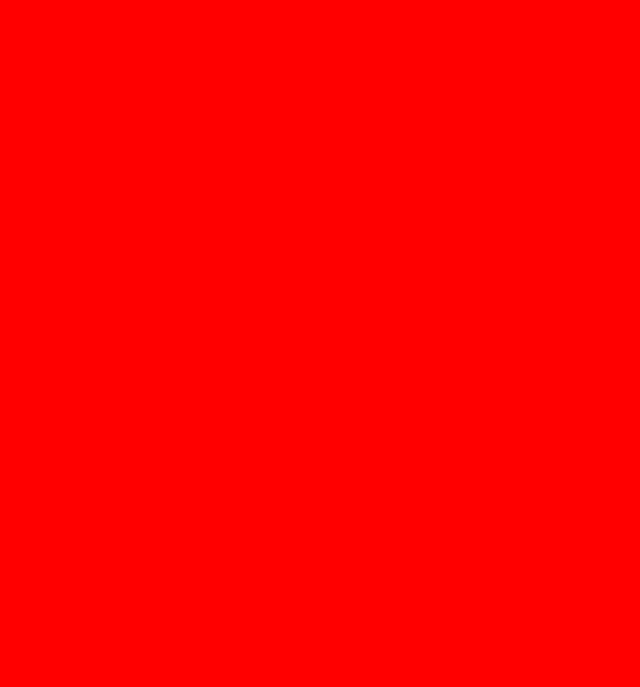
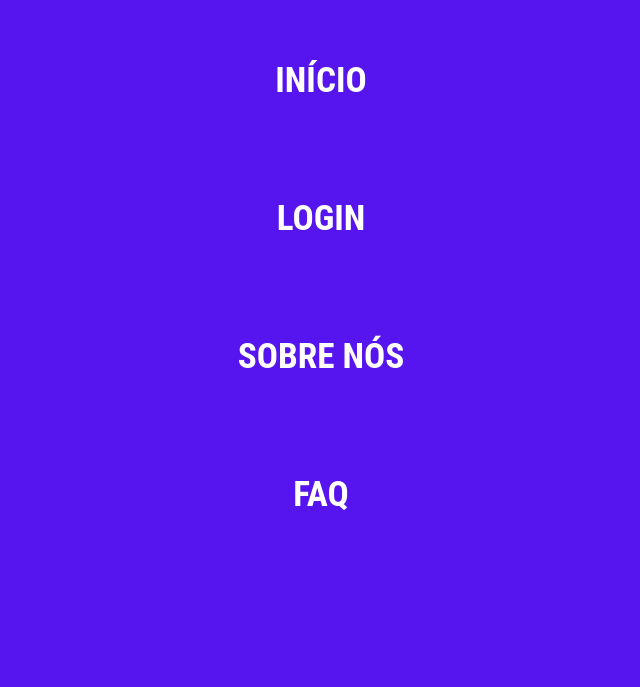
Before and after one commit to alioshr/bio-products-ssr, a Next.js app: page / in a window 1280 px wide. Shown: the part 113-800 px from the top of the page, without its empty margins (319-959 px from the left). Built offline with nearby package versions, Linux system fonts and the light colour scheme.

Commit message:
getting stuff into Nexjs

```diff
--- a/Components/Navigation/Toolbar/Toolbar.js
+++ b/Components/Navigation/Toolbar/Toolbar.js
@@ -15,6 +15,7 @@ import { Bee } from "../../../public/Icon/Icon";
 import Link from "next/link";
 import { faShoppingBag } from "@fortawesome/free-solid-svg-icons";
 import { FontAwesomeIcon } from "@fortawesome/react-fontawesome";
+import Dropdown from "../../../UI/Dropdown/Dropdown";
 
 const HamburgerButton = ({ active, toggleNavItems }) => {
   return (
@@ -50,19 +51,17 @@ const Toolbar = ({ visible }) => {
   const dispatch = useDispatch();
   const navItemsActive = useSelector((state) => state.navigation.showNavItems);
   const navItems = useSelector((state) => state.navigation.navItems);
-  console.log(navItemsActive);
+
   useEffect(() => {
     setGlobalWindow(window);
   }, []);
 
-  let toolbarIconHidden = { top: "-10vh" };
-  let toolbarIconShow = { bottom: "1rem" };
   let topIconStyle = !visible ? { top: "-10vh" } : { bottom: "1rem" };
   let bottomIconStyle = !visible ? { bottom: "-10vh" } : { bottom: "1rem" };
-  const iconStyles = !visible ? toolbarIconHidden : toolbarIconShow;
+
   return (
     <Fragment>
-      <NavigationPanel active={navItemsActive} style={iconStyles}>
+      <NavigationPanel tabIndex="0" active={navItemsActive} style={topIconStyle}>
         <ProductLogo />
         <HamburgerButton
           active={navItemsActive}
@@ -76,12 +75,13 @@ const Toolbar = ({ visible }) => {
       >
         <HamburgerButton />
       </HBWr>
-      <LogoWr active={navItemsActive} style={iconStyles}>
+      <LogoWr active={navItemsActive} style={topIconStyle}>
         <ProductLogo />
       </LogoWr>
       <ShoppingCart
         style={globalWindow?.innerWidth < 640 ? bottomIconStyle : topIconStyle}
       />
+      <Dropdown subItems={navItems} showDropDown={navItemsActive} useOnToolbar/>
     </Fragment>
   );
 };
--- /dev/null
+++ b/StyledComponents/dropdownItems.js
@@ -0,0 +1,67 @@
+import styled, { css, keyframes } from "styled-components";
+
+const navItemsFlexStyles = css`
+  display: flex;
+  flex-direction: column;
+  align-items: center;
+  justify-content: center;
+`;
+
+const wrapperDims = css`
+  width: 100vw;
+  height: 100vh;
+`;
+
+export const Wrapper = styled.div`
+  position: fixed;
+  ${wrapperDims};
+  ${navItemsFlexStyles};
+  background: rgba(86, 20, 238, 1);
+`;
+
+export const List = styled.ul`
+  ${wrapperDims};
+  margin: 0;
+  padding: 0;
+  display: flex;
+  ${navItemsFlexStyles};
+`;
+
+
+const enterBackground = keyframes`to {opacity: 1}`;
+const enterBackgroundMixin = css`
+opacity: 0;
+animation: ${enterBackground} 700ms ease forwards;
+`
+const leaveBackground = keyframes`to {opacity:0}`;
+const leaveBackgroundMixin = css`
+opacity: 1;
+animation: ${leaveBackground} 700ms ease forwards;
+`
+export const Background = styled.div`
+ position: fixed;
+  margin: 0;
+  padding: 0;
+  display: flex;
+  opacity:0;
+  ${navItemsFlexStyles};
+  ${wrapperDims};
+  ${({withBackground}) => withBackground ? enterBackgroundMixin : leaveBackgroundMixin};
+`
+
+export const MenuItem = styled.li`
+z-index: 1;
+  ${navItemsFlexStyles};
+  margin: 1rem;
+  font-weight: bold;
+  font-size: 2.2rem;
+  a {
+    text-align: center;
+    color: white;
+    padding: 2rem;
+  }
+  &,
+  a {
+    width: 100vw;
+  }
+`;
--- a/StyledComponents/toolbarItems.js
+++ b/StyledComponents/toolbarItems.js
@@ -60,7 +60,10 @@ export const HBWr = styled.div`
     `}
 `;
 
-export const HBInnerWr = styled.div`
+export const HBInnerWr = styled.button`
+  outline: none;
+  background-color: transparent;
+  padding: 0;
   display: flex;
   flex-direction: column;
   justify-content: space-evenly;
--- /dev/null
+++ b/UI/Dropdown/Dropdown.js
@@ -0,0 +1,88 @@
+import React, { Fragment, useState, useEffect } from "react";
+import { useScrollPosition } from "../../Hooks/useScrollPosition";
+import { Transition } from "react-transition-group";
+import { FontAwesomeIcon } from "@fortawesome/react-fontawesome";
+import { faChevronDown } from "@fortawesome/free-solid-svg-icons";
+import Link from "next/link";
+import {
+  Wrapper,
+  List,
+  MenuItem,
+  Background,
+} from "../../StyledComponents/dropdownItems";
+
+const NavItem = ({ path, label, mouseEntered, mouseLeft }) => {
+  return (
+    <MenuItem onMouseLeave={mouseLeft} onMouseEnter={mouseEntered}>
+      <Link href={path}>
+        <a>{label}</a>
+      </Link>
+    </MenuItem>
+  );
+};
+
+const Dropdown = ({
+  dropDownTitle,
+  subCategoryHandler,
+  useOnToolbar,
+  dropDownTogglerHandler,
+  showDropDown,
+  subItems,
+}) => {
+  const [backgroundImage, setBackgroundImage] = useState(false);
+  const [scrollY, setScrollY] = useState(0);
+
+  useScrollPosition(
+    ({ currPos }) => {
+      setScrollY(currPos.y);
+    },
+    [showDropDown],
+    false,
+    false,
+    0
+  );
+  console.log(showDropDown);
+  //this is to avoid top scrolling when entering/leaving the dropdown
+  useEffect(() => {
+    document.body.style.position = "";
+    document.body.style.top = "";
+    window.scrollTo(scrollY, scrollY * -1);
+    if (showDropDown) {
+      document.body.style.position = "fixed";
+      document.body.style.top = `${scrollY}px`;
+    }
+  }, [showDropDown]);
+
+  const navItemMouseEnter = (path) => {
+    setBackgroundImage(path);
+  };
+
+  const navItemMouseLeave = () => {
+    setBackgroundImage(false);
+  };
+
+  const navItems = subItems.map((item) => (
+    <Fragment>
+      <NavItem
+        path={item.path}
+        label={item.label}
+        mouseEntered={() => navItemMouseEnter(item.background)}
+        mouseLeft={navItemMouseLeave}
+      />
+      <Background
+        withBackground={backgroundImage === item.background}
+        style={{
+          background: `linear-gradient(to top, rgba(86, 20, 238, 0.5) 100%, transparent),
+          url(${item.background}) center center/cover no-repeat fixed`
+        }}
+      />
+    </Fragment>
+  ));
+
+  return (
+    <Wrapper withBackground={backgroundImage}>
+      <List>{navItems}</List>
+    </Wrapper>
+  );
+};
+export default Dropdown;
--- a/package.json
+++ b/package.json
@@ -22,6 +22,7 @@
     "react": "^16.13.1",
     "react-dom": "^16.13.1",
     "react-redux": "^7.2.1",
+    "react-transition-group": "^4.4.1",
     "redux": "^4.0.5",
     "redux-devtools-extension": "^2.13.8",
     "redux-thunk": "^2.3.0",
--- a/pages/_app.js
+++ b/pages/_app.js
@@ -5,6 +5,8 @@ import {useStore} from '../store/store'
 import Layout from '../Components/HOC/Layout'
 
 const GlobalStyle = createGlobalStyle`
+
+@import url("https://fonts.googleapis.com/css2?family=Roboto+Condensed&display=swap");
 
 html, body, #root {
   height: 100%;
@@ -18,6 +20,11 @@ html, body, #root {
 
 body {
     margin: 0;
+    font-family: 'Roboto Condensed',  serif, -apple-system, BlinkMacSystemFont, 'Segoe UI', 'Roboto', 'Oxygen',
+    'Ubuntu', 'Cantarell', 'Fira Sans', 'Droid Sans', 'Helvetica Neue',
+    sans-serif;
+  -webkit-font-smoothing: antialiased;
+  -moz-osx-font-smoothing: grayscale;
 }
 
 button {
--- a/store/reducers/navigationReducer.js
+++ b/store/reducers/navigationReducer.js
@@ -26,7 +26,7 @@ const initialState = {
       id: "faq",
       label: "FAQ",
       path: "/faq",
-      background: '/NavigationItems/Faq.faq.jpg'
+      background: '/NavigationItems/Faq/faq.jpg'
      }
   ]
 };
```
Also changed, not shown: 1 other file (tests, documents, lock files or other folders).
